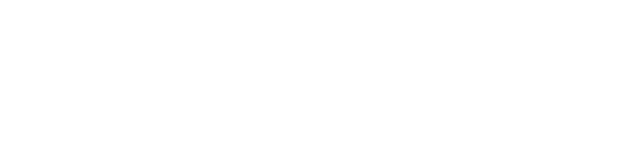
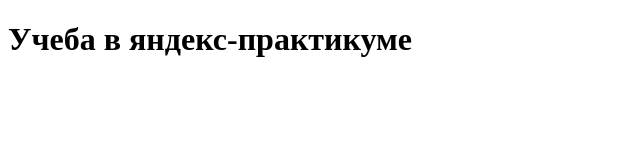
Before and after one commit to aandrosova/first-project, a plain HTML site: page index.html in a window 1280 px wide. Shown: the whole page, without its empty margins (0-640 px from the left). Drawn offline with Linux system fonts and the light colour scheme.

Commit message:
тренировка

```diff
--- a/index.html
+++ b/index.html
@@ -7,6 +7,8 @@
     <title>Document</title>
 </head>
 <body>
-    <div></div>
+    <div>
+        <h1>Учеба в яндекс-практикуме</h1>
+    </div>
 </body>
 </html>
```
